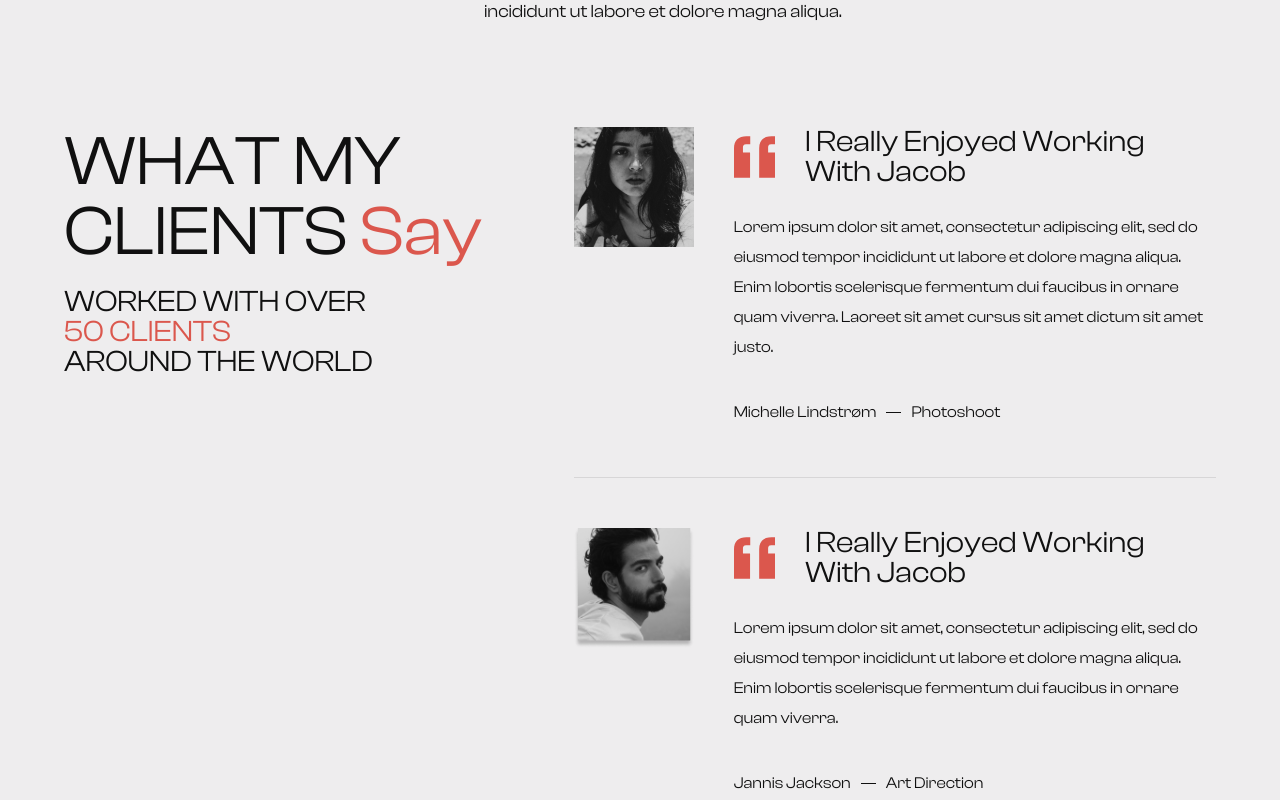
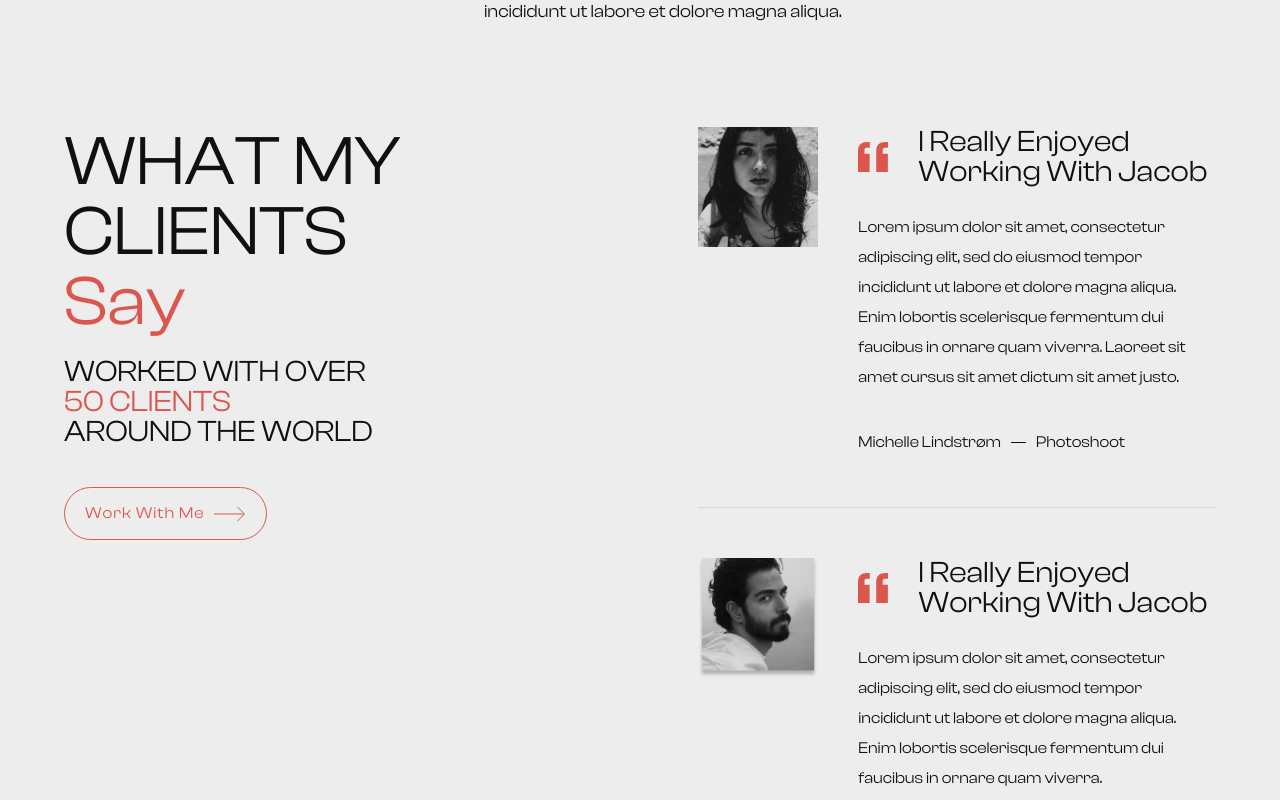
Before and after one commit to ubong-s/jacob-gronberg-next, a Next.js app: page / in a window 1280 px wide. Shown: the part 1540-2340 px from the top of the page. Built offline with nearby package versions, Linux system fonts and the light colour scheme.

Commit message:
completed custom button styling

```diff
--- a/src/components/_shared/animatedImage.component.tsx
+++ b/src/components/_shared/animatedImage.component.tsx
@@ -1,9 +1,6 @@
 import Image from "next/image";
 import gsap from "gsap";
-import styled from "styled-components";
-import { useRef, useLayoutEffect } from "react";
 import { ScrollTrigger } from "gsap/dist/ScrollTrigger";
-
 import { useIsomorphicLayoutEffect } from "@/utils/helpers";
 import { AnimatedImageWrap } from "./animatedImage.styles";
 
--- /dev/null
+++ b/src/components/_shared/customButton.component.tsx
@@ -0,0 +1,28 @@
+import React from "react";
+import { CustomButtonWrap } from "./customButton.styles";
+
+export interface CustomButtonProps {
+  text: string;
+  variant: "primary" | "default";
+}
+
+export const CustomButton = ({
+  text,
+  variant = "default",
+}: CustomButtonProps) => {
+  return (
+    <CustomButtonWrap variant={variant}>
+      <span>{text}</span>
+      <svg
+        width="32"
+        height="16"
+        viewBox="0 0 32 16"
+        fill="none"
+        xmlns="http://www.w3.org/2000/svg"
+      >
+        <path d="M0 8H30" />
+        <path d="M23.5 1L30.5 8L23.5 15" />
+      </svg>
+    </CustomButtonWrap>
+  );
+};
--- /dev/null
+++ b/src/components/_shared/customButton.styles.ts
@@ -0,0 +1,52 @@
+import styled, { css } from "styled-components";
+import { CustomButtonProps } from "./customButton.component";
+
+export const CustomButtonWrap = styled.button<{
+  variant: "primary" | "default";
+}>`
+  display: flex;
+  align-items: center;
+  gap: 1rem;
+  background-color: transparent;
+  color: ${(props) => props.theme.colors.primary};
+  border: 1px solid ${(props) => props.theme.colors.primary};
+  outline: none;
+  text-transform: capitalize;
+  padding: 1.6rem 2rem;
+  border-radius: 10rem;
+  transition: background 0.3s ease;
+
+  svg {
+    stroke: ${(props) => props.theme.colors.primary};
+    transition: stroke 0.3s ease;
+  }
+
+  &:hover {
+    background-color: ${(props) => props.theme.colors.primary};
+    color: ${(props) => props.theme.colors.white};
+
+    svg {
+      stroke: ${(props) => props.theme.colors.white};
+    }
+  }
+
+  ${(props) =>
+    props.variant === "primary" &&
+    css`
+      background-color: ${(props) => props.theme.colors.primary};
+      color: ${(props) => props.theme.colors.white};
+
+      svg {
+        stroke: ${(props) => props.theme.colors.white};
+      }
+
+      &:hover {
+        color: ${(props) => props.theme.colors.primary};
+        border: 1px solid ${(props) => props.theme.colors.primary};
+
+        svg {
+          stroke: ${(props) => props.theme.colors.primary};
+        }
+      }
+    `}
+`;
--- a/src/components/_shared/index.ts
+++ b/src/components/_shared/index.ts
@@ -1,3 +1,4 @@
+export { CustomButton } from "./customButton.component";
 export { FooterCredits } from "./footerCredits.component";
 export { AnimatedImage } from "./animatedImage.component";
 export { CircularButton } from "./circularButton.component";
--- a/src/components/home/testimonials.component.tsx
+++ b/src/components/home/testimonials.component.tsx
@@ -1,8 +1,9 @@
 import React from "react";
 import { TestimonialsWrap, Testimonial } from "./testimonials.styles";
 import { testimonials } from "@/constants";
-import { AnimatedImage } from "../_shared";
+import { AnimatedImage, CustomButton } from "../_shared";
 import { Quote } from "../icons";
+import Link from "next/link";
 
 export const Testimonials: React.FC<{}> = () => {
   return (
@@ -16,6 +17,9 @@ export const Testimonials: React.FC<{}> = () => {
           Worked with Over <span>50 clients</span> <br />
           around the world
         </p>
+        <Link href="/contact">
+          <CustomButton text="Work with me" variant="default" />
+        </Link>
       </div>
 
       <div className="content">
--- a/src/components/home/testimonials.styles.ts
+++ b/src/components/home/testimonials.styles.ts
@@ -12,7 +12,6 @@ export const TestimonialsWrap = styled.section`
       color: ${(props) => props.theme.colors.default};
       font-size: 4.8rem;
       line-height: 4.8rem;
-      margin-bottom: 2rem;
 
       span {
         color: ${(props) => props.theme.colors.primary};
@@ -24,18 +23,23 @@ export const TestimonialsWrap = styled.section`
       font-size: 2.4rem;
       line-height: 2.4rem;
       text-transform: uppercase;
+      margin: 2rem 0 4rem;
 
       span {
         display: inline-block;
         color: ${(props) => props.theme.colors.primary};
       }
     }
+
+    a {
+      display: none;
+    }
   }
 
   ${mediaQueries.desktop} {
     display: grid;
-    grid-template-columns: 0.7fr 1fr;
-    gap: 6rem;
+    grid-template-columns: 0.8fr 1fr;
+    gap: 22rem;
 
     .intro {
       h2 {
@@ -46,6 +50,10 @@ export const TestimonialsWrap = styled.section`
       p {
         font-size: 3rem;
         line-height: 3rem;
+      }
+
+      a {
+        display: inline-block;
       }
     }
   }
```
